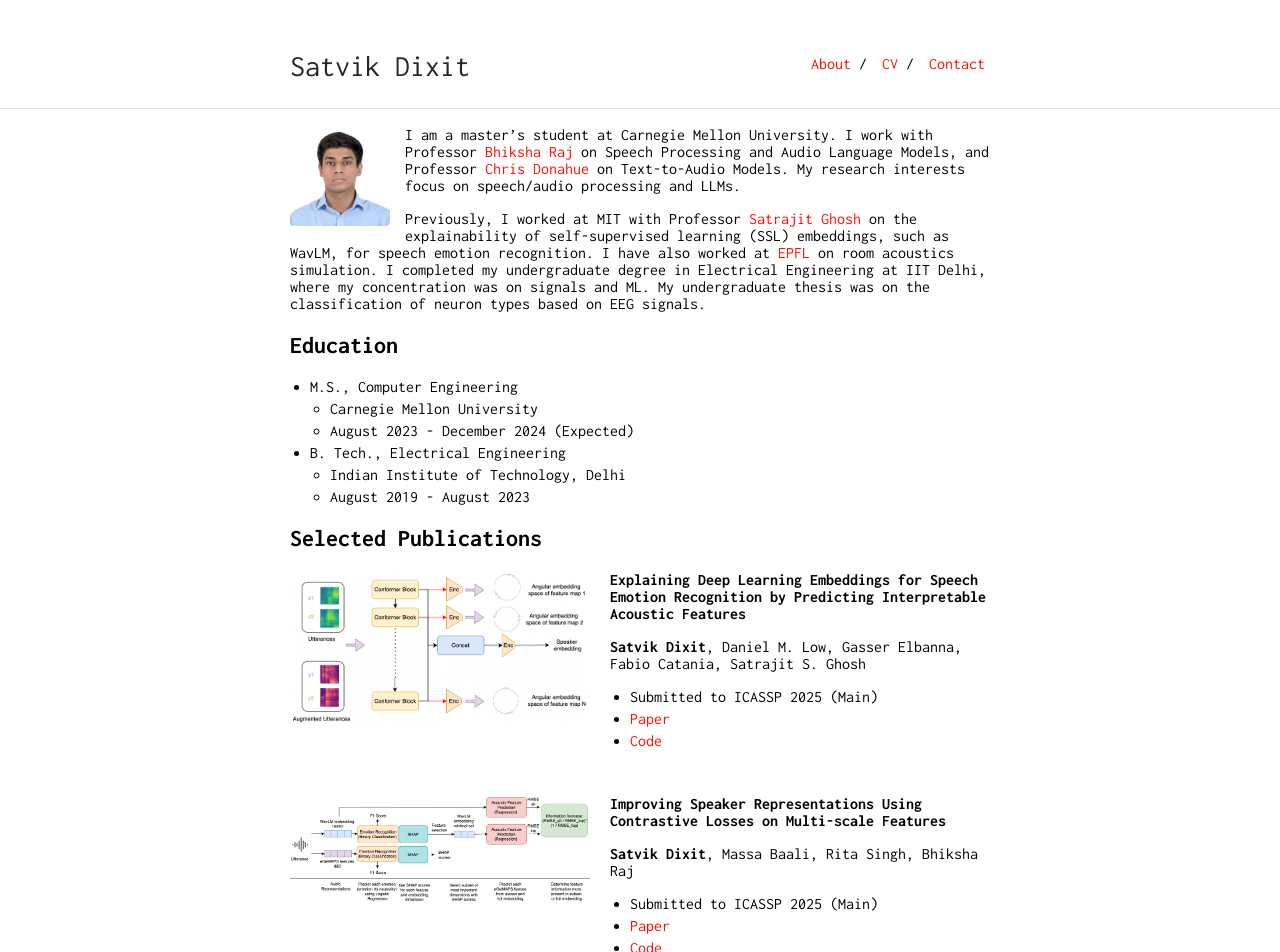
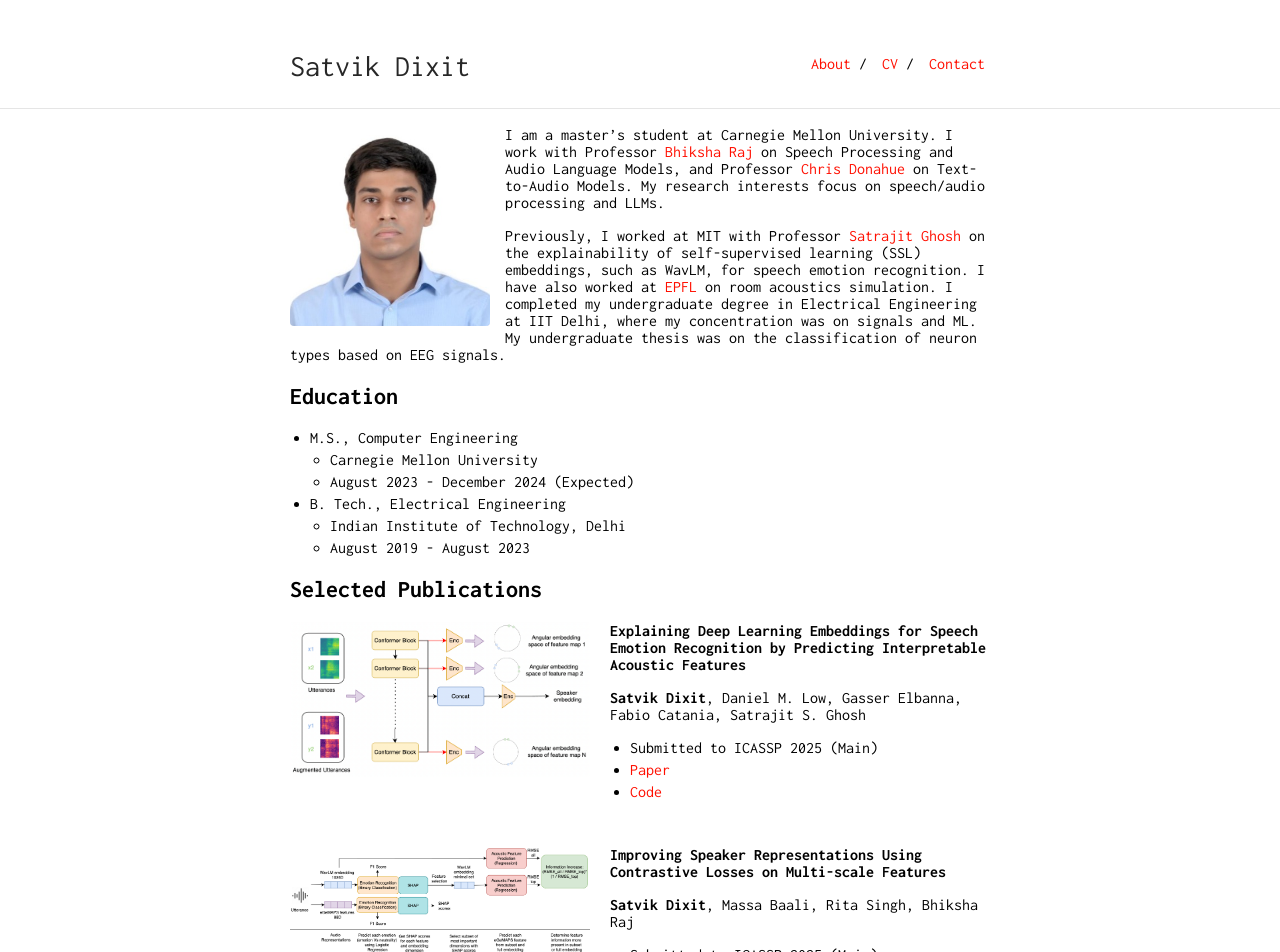
Before and after one commit to satvik-dixit/satvik-dixit.github.io, a Jekyll site: the page built from index.md, in a window 1280 px wide. Shown: the top 952 px of the page. Built offline with Jekyll 4.4.1, drawn with Linux system fonts in a browser that asks for light colours.

Commit message:
Update typography.scss

```diff
--- a/_sass/typography.scss
+++ b/_sass/typography.scss
@@ -37,7 +37,7 @@
         font-style: italic;
     }
     .profile-picture {
-        width: 100px;  // Changed from $image-size
+        width: 200px;  // Changed from $image-size
         height: auto;  // Allow height to adjust with aspect ratio
         position: relative;
         margin: 0 15px 10px 0;  // Changed margin to move to left
```
